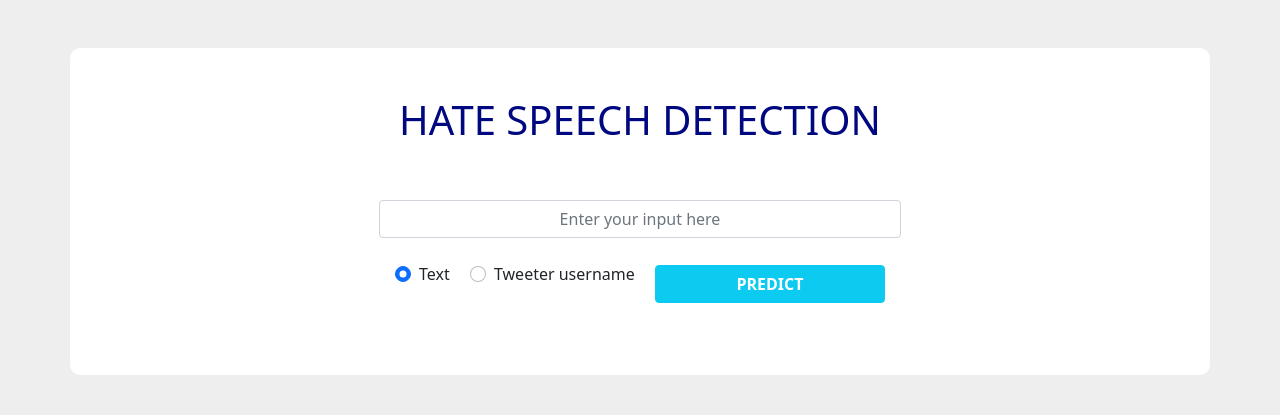
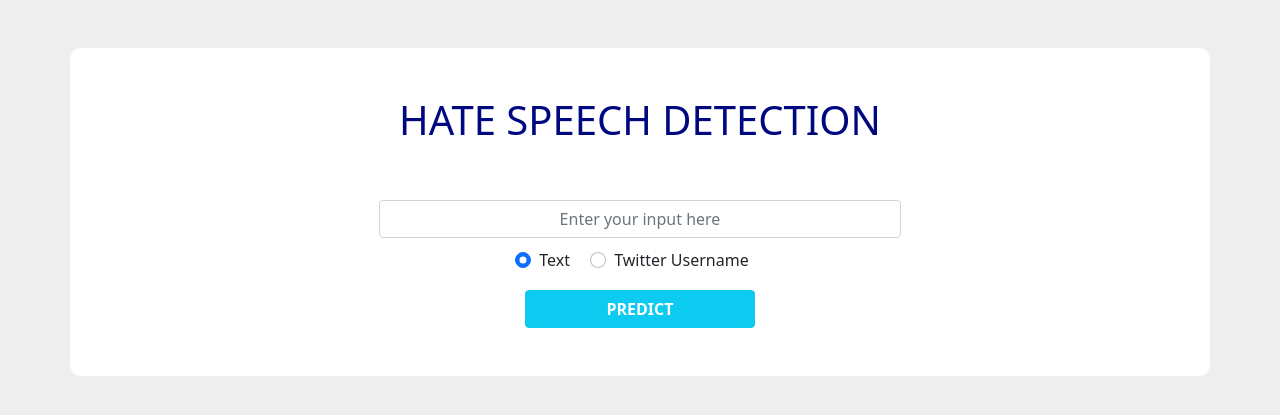
Before and after one commit to Prabodhidissanayake/hate-speech-detection, a Flask app: page / in a window 1280 px wide. Shown: the top 415 px of the page. Run offline with Flask 2, Linux system fonts and the light colour scheme.

Commit message:
adding HTML changers in home page

```diff
--- a/templates/home.html
+++ b/templates/home.html
@@ -33,8 +33,8 @@
           style="width: 100px;" required>
       </div>
       <div class="text-center">
+        <div style="margin-top: 10px;">
           <div class="form-check form-check-inline">
-          <br>
             <input class="form-check-input" type="radio" value="Text" name="IsText" id="flexRadioDefault1" checked>
             <label class="form-check-label" for="flexRadioDefault1">
               Text
@@ -43,14 +43,16 @@
           <div class="form-check form-check-inline ">
             <input class="form-check-input" type="radio" value="Username" name="IsText" id="flexRadioDefault2">
             <label class="form-check-label" for="flexRadioDefault2">
-            Tweeter username
+              Twitter Username
             </label>
           </div>
-
+        </div>
+        <div>
           <button type="submit" class="btn btn-info mt-3 text-white  text-uppercase" id='submit_btn' style="font-weight:bold;
-        width:230px;" > Predict </button>
-        <br>
-        <br>
+        width:230px;"> Predict </button>
+        </div>
+        <!-- <br> -->
+        <!-- <br> -->
       </div>
   </div>
   </form>
@@ -86,20 +88,6 @@ aria-labelledby="staticBackdropLabel" aria-hidden="true">
       </span>`
     });
 
-      //Sending Input text --
-//     var data = 'Hello my name is tushar'
-//     $.ajax({
-//     type : "POST",
-//     url : "/",
-//     data: {response_input: JSON.stringify(data)},
-//     contentType: 'application/json;charset=UTF-8',
-//     success: function(result) {
-//         console.log(result);
-//     }
-// });
-//     });
-
-
 
 
   </script>
```
Lines whose indentation alone changed are shown as unchanged.
